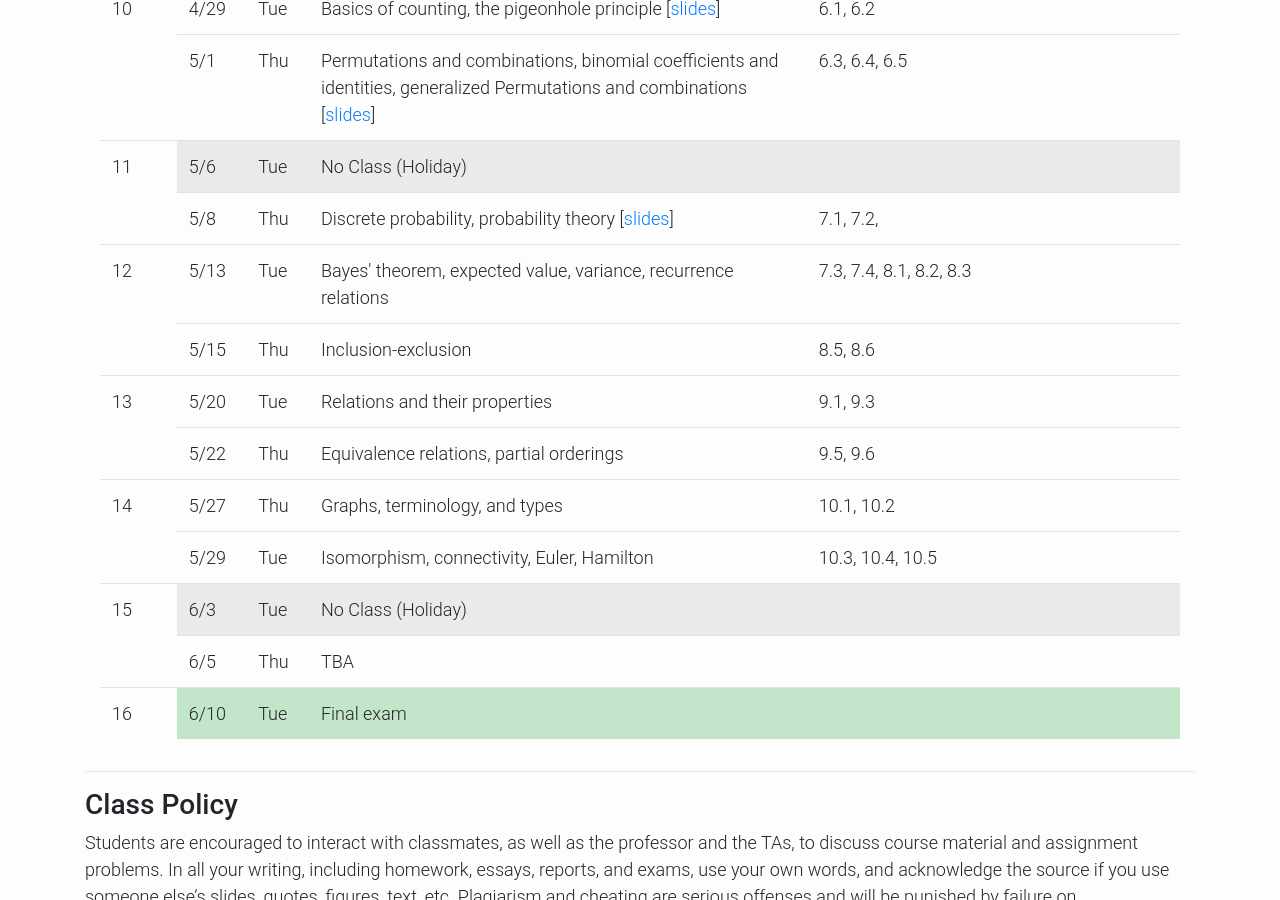
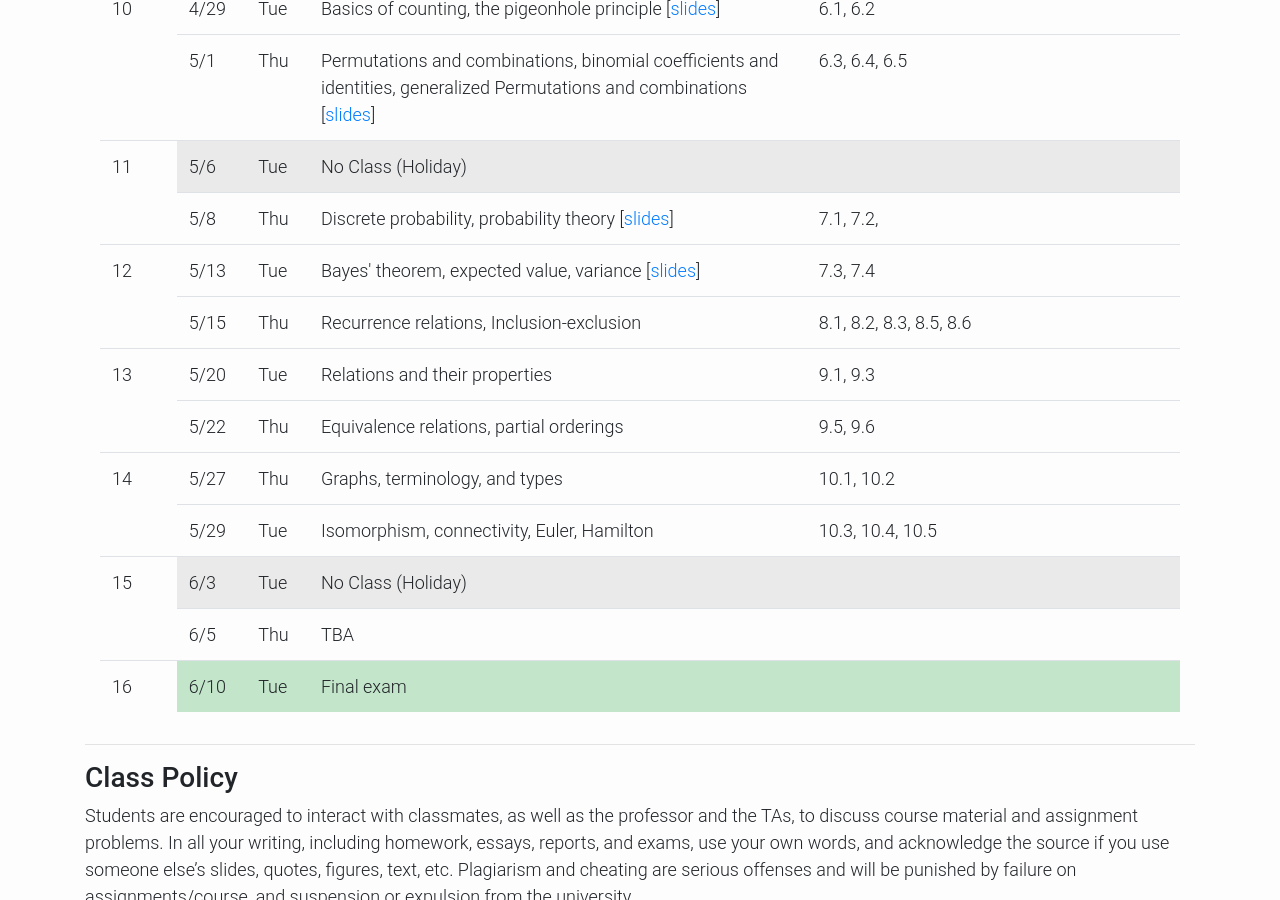
Before and after one commit to kaist-ee213/kaist-ee213.github.io, a Jekyll site: the page built from index.html, in a window 1280 px wide and 900 px high, scrolled down 2347 px. Built offline with Jekyll 4.4.1, drawn with Linux system fonts in a browser that asks for light colours; the list of posts is cut into pages by our own code.

Commit message:
update slide 18

```diff
--- a/index.html
+++ b/index.html
@@ -302,15 +302,15 @@
             <td rowspan="2">12</td>
             <td>5/13</td>
             <td>Tue</td>
-            <td>Bayes' theorem, expected value, variance, recurrence relations</td>
-            <td>7.3, 7.4, 8.1, 8.2, 8.3</td>
+            <td>Bayes' theorem, expected value, variance [<a href="https://drive.google.com/file/d/18WDJfn6_tQK2aXG0PHNMS5daLxPHMIha/view?usp=sharing" target="_blank">slides</a>]</td>
+            <td>7.3, 7.4</td>
             <td></td>
         </tr>
         <tr>
             <td>5/15</td>
             <td>Thu</td>
-            <td>Inclusion-exclusion</td>
-            <td>8.5, 8.6</td>
+            <td>Recurrence relations, Inclusion-exclusion</td>
+            <td>8.1, 8.2, 8.3, 8.5, 8.6</td>
             <td></td>
         </tr>
         <tr>
```
